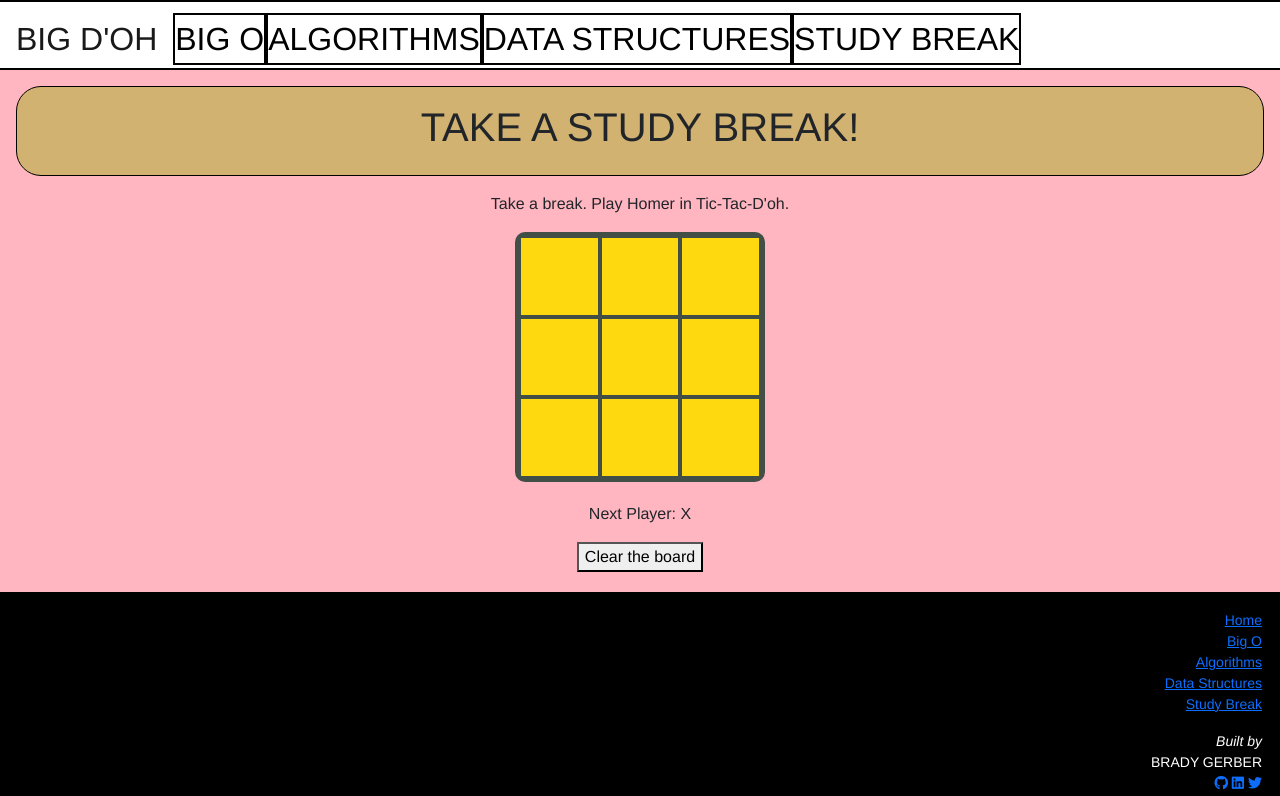
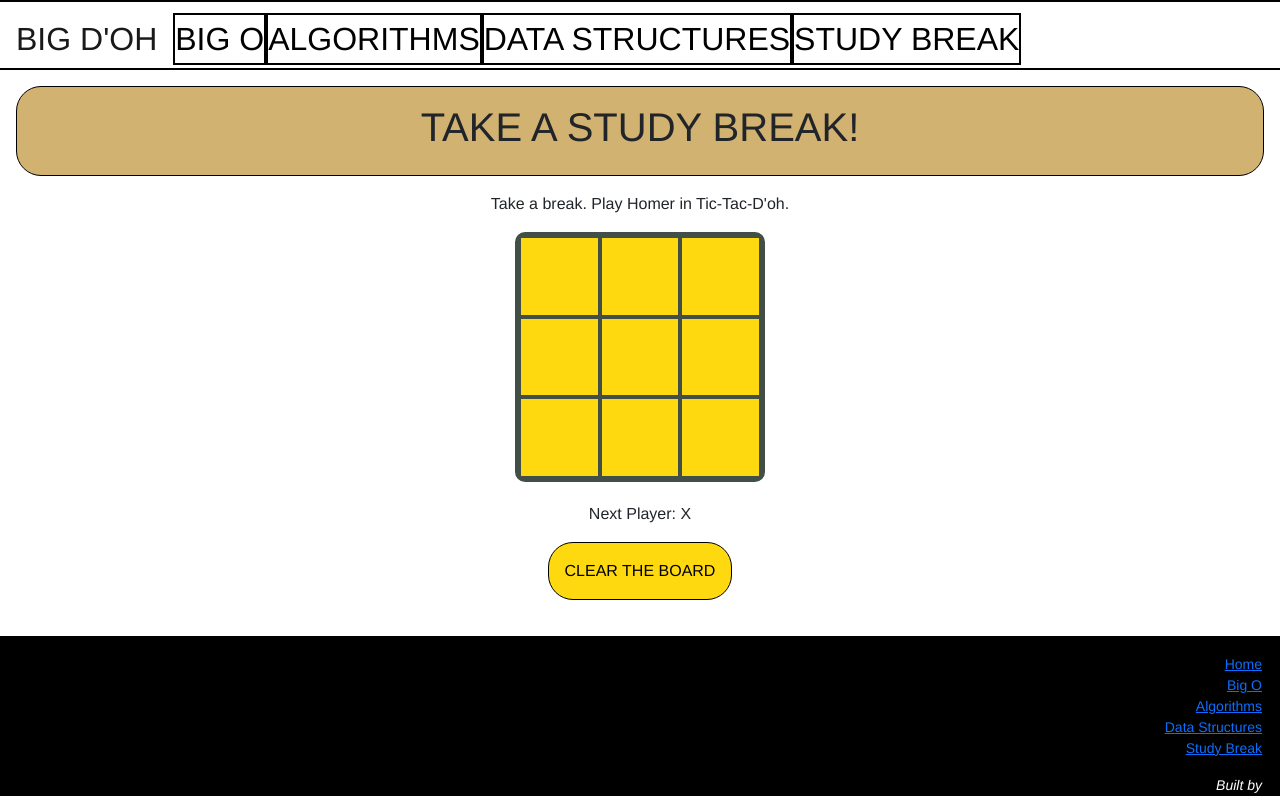
Before and after one commit to bg-write/big-doh, a React (Create React App) app: page /ttt in a window 1280 px wide. Shown: the top 796 px of the page. Built offline with nearby package versions, Linux system fonts and the light colour scheme.

Commit message:
CSS clean up TTT buttons

```diff
--- a/src/App.css
+++ b/src/App.css
@@ -311,6 +311,17 @@ footer {
 	/* For styling specifically the actual game */
 }
 
+#ttt-clear-board-button {
+	/* For styling the "Clear the board" button; found on Game.jsx */
+	margin: 0 0 1rem 0;
+	background-color: #FED90F;
+}
+
+#ttt-clear-board-button:hover {
+	/* For styling when hovering over the button */
+	background-color: #70D1FE;
+}
+
 /*-------------------- MEDIA QUERIES ----------------------*/
 /*----MOBILE----*/
 /* App is built mobile-first */
--- a/src/components/TTT/Game.jsx
+++ b/src/components/TTT/Game.jsx
@@ -21,8 +21,12 @@ const Game = () => {
 	};
 
 	const renderMoves = () => (
-		<button onClick={() => setBoard(Array(9).fill(null))}>
-			Clear the board
+		<button
+			id="ttt-clear-board-button"
+			className="border-text"
+			onClick={() => setBoard(Array(9).fill(null))}
+		>
+			CLEAR THE BOARD
 		</button>
 	);
 
--- a/src/components/TTT/TTT.jsx
+++ b/src/components/TTT/TTT.jsx
@@ -4,7 +4,7 @@ import Game from './Game';
 function TTT() {
 	return (
 		<>
-			<main>
+			<main className="white-background">
 				<div id="ttt-container">
 					<div id="ttt-headline" className="center-text border-text">
 						<h1>TAKE A STUDY BREAK!</h1>
```
